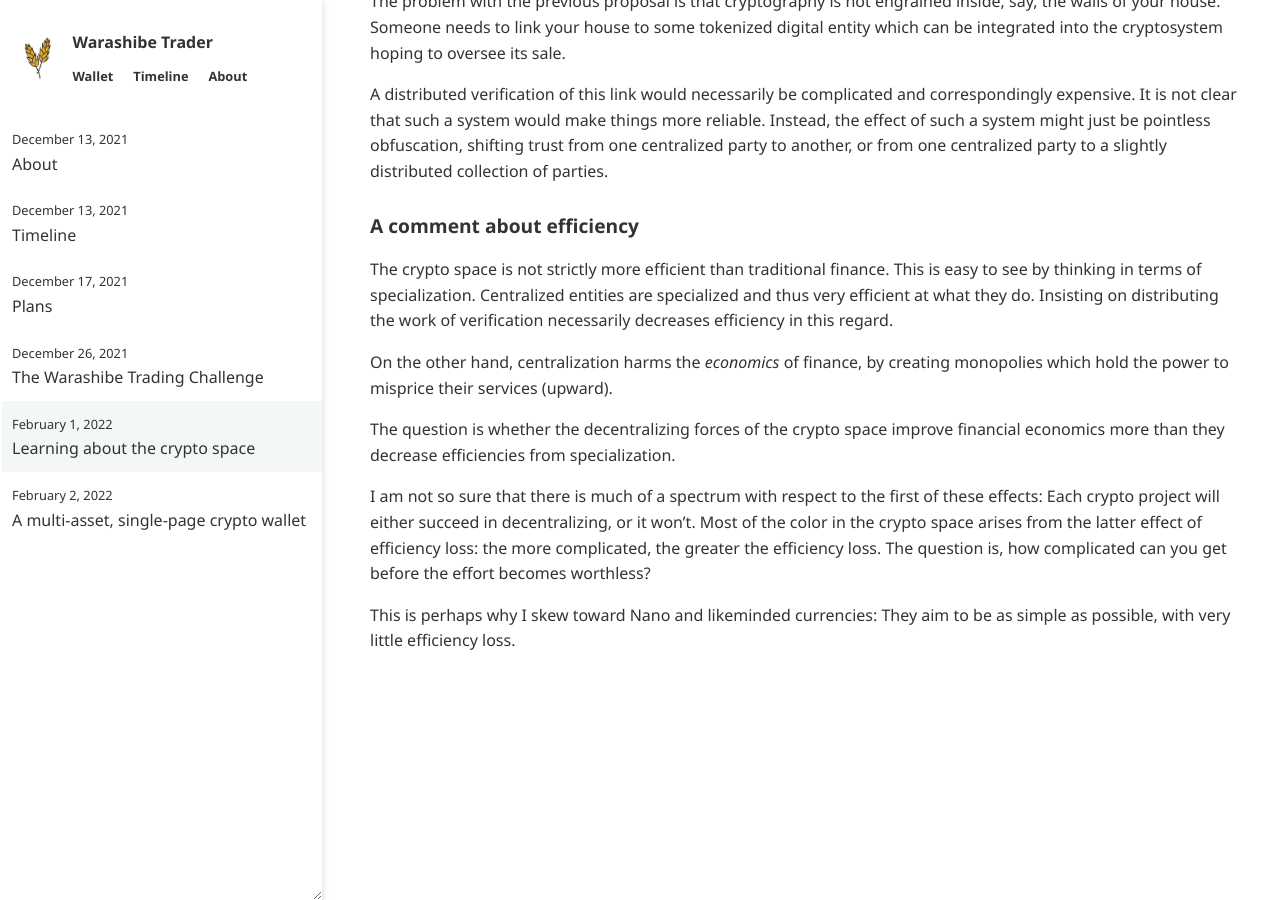
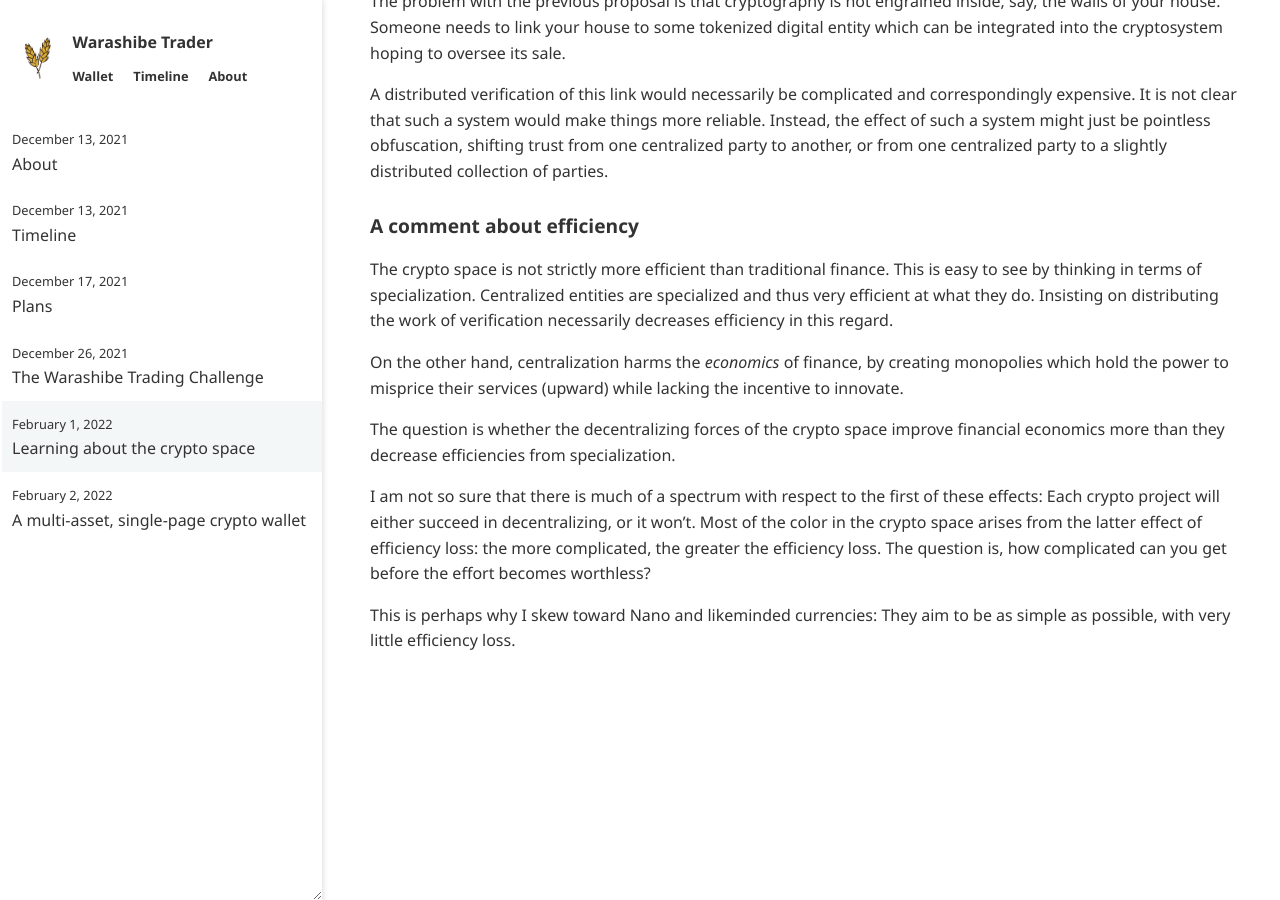
Before and after one commit to warashibetrader/warashibetrader.github.io, a Jekyll site: the page built from _posts/2022-02-01-crypto-space.md, in a window 1280 px wide and 900 px high, scrolled down 1084 px. Built offline with Jekyll 4.4.1, drawn with Linux system fonts in a browser that asks for light colours.

Commit message:
Update 2022-02-01-crypto-space.md

```diff
--- a/_posts/2022-02-01-crypto-space.md
+++ b/_posts/2022-02-01-crypto-space.md
@@ -36,7 +36,7 @@ A distributed verification of this link would necessarily be complicated and cor
 
 The crypto space is not strictly more efficient than traditional finance. This is easy to see by thinking in terms of specialization. Centralized entities are specialized and thus very efficient at what they do. Insisting on distributing the work of verification necessarily decreases efficiency in this regard.
 
-On the other hand, centralization harms the _economics_ of finance, by creating monopolies which hold the power to misprice their services (upward).
+On the other hand, centralization harms the _economics_ of finance, by creating monopolies which hold the power to misprice their services (upward) while lacking the incentive to innovate.
 
 The question is whether the decentralizing forces of the crypto space improve financial economics more than they decrease efficiencies from specialization.
 
```
